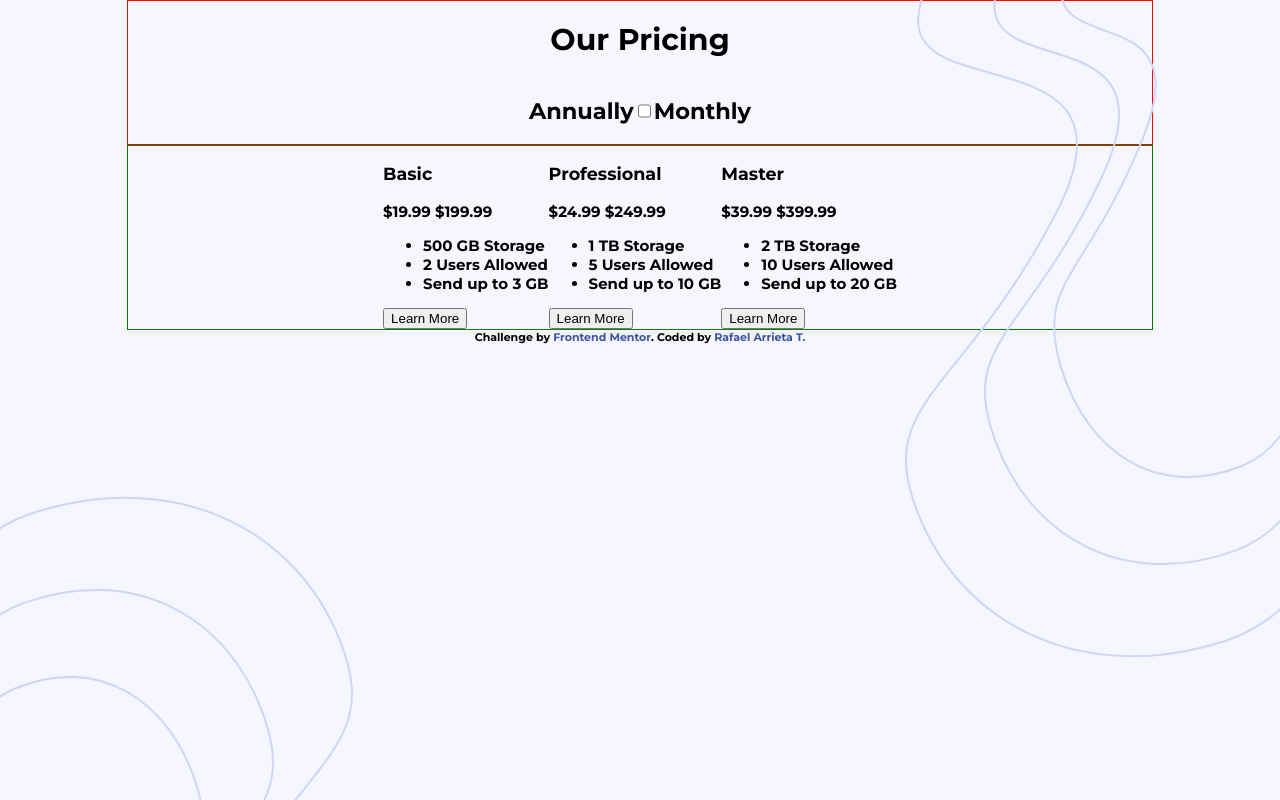
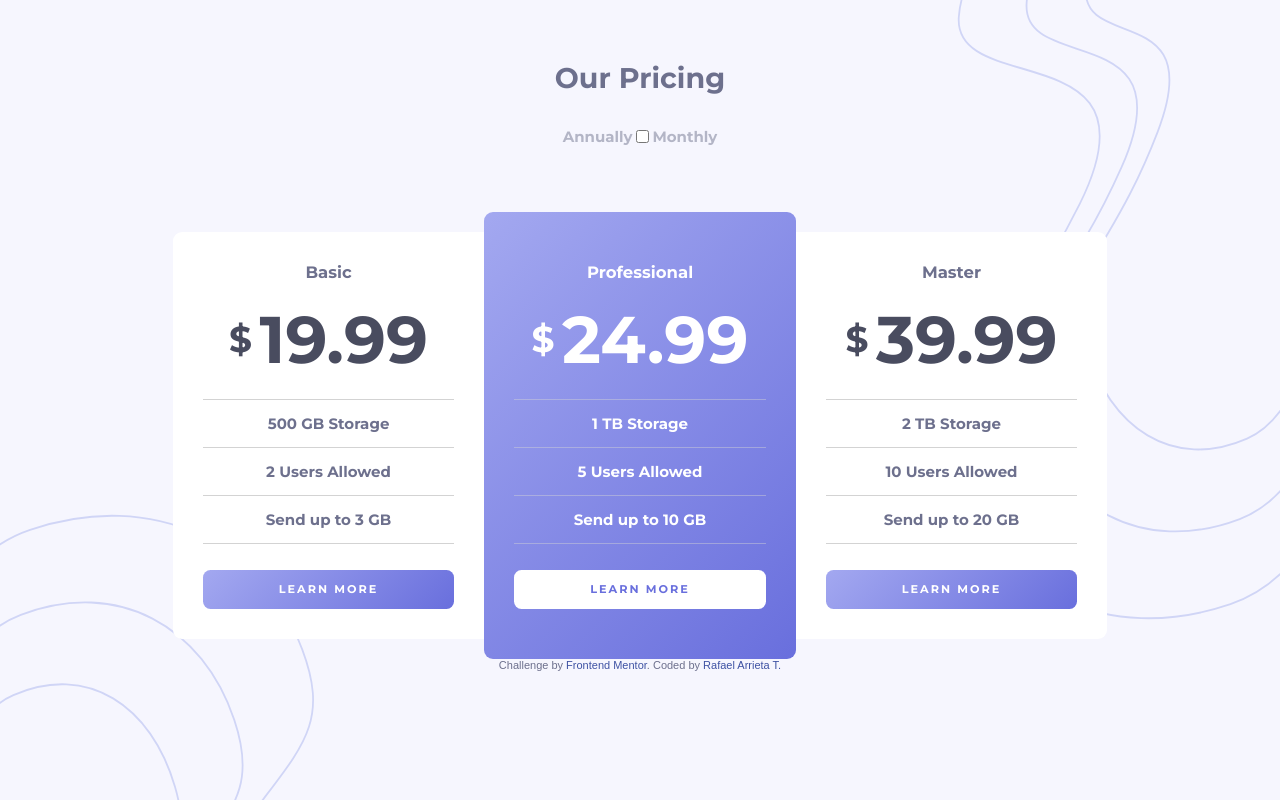
Before and after one commit to rarrietat/pricing-component-with-toggle, a plain HTML site: page index.html in a window 1280 px wide. Drawn offline with Linux system fonts and the light colour scheme.

Commit message:
desktop version

```diff
--- a/css/styles.scss
+++ b/css/styles.scss
@@ -16,52 +16,172 @@ body{
     background-repeat: no-repeat;
     font-family: 'Montserrat', sans-serif;
     background-color: $Very_Light_Grayish_Blue;
+    min-width: 100vw;
+    min-height: 100vh;
+    overflow: hidden;
 }
 
 .bg1{
     position: fixed;
     top: 0;
     right: 0;
-    width: 375px;
-    height: 658px;
-    background-image: url(../images/bg-top.svg);
-    background-size: cover;
+    width: 26.05%;
+    height: 77.5%;
+    z-index: -1;
+    img{
+        width: 100%;
+        height: 100%;
+    }
 }
 .bg2{
     position: fixed;
     left: 0;
     top: 100%;
     transform: translateY(-100%);
-    width: 353px;
-    height: 304px;
-    background-image: url(../images/bg-bottom.svg);
+    width: 24.5%;
+    height: 35.75%;
+    z-index: -1;
+    img{
+        width: 100%;
+        height: 100%;
+    }
 }
 
 header{
-    border: 1px solid red;
     width: 80%;
     margin: 0 auto;
     display: flex;
     flex-direction: column;
     justify-content: center;
     align-items: center;
+    margin-bottom: 4.2%;
+    h1{
+        margin-top: 5.9%;
+        font-size: 1.9rem;
+        color: $Grayish_Blue;
+    }
     .sub-title{
         display: flex;
+        h2{
+            font-size: 1rem;
+            color: $Light_Grayish_Blue;
+        }
     }
 }
 
 .container{
     margin: 0 auto;
-    border: 1px solid green;
-    width: 80%;
+    width: 73%;
     display: flex;
     justify-content: center;
     align-items: center;
+    .card{
+        width: 50%;
+        height: auto;
+        padding: 2rem 2rem;
+        background-color: #ffffff;
+        display: flex;
+        flex-direction: column;
+        justify-content: center;
+        align-items: center;
+        h3{
+            margin: 0;
+            margin-bottom: 1.1rem;
+            font-size: 1.1rem;
+            color: $Grayish_Blue;
+        }
+        .payment{
+            display: flex;
+            align-items: center;
+            .dollar{
+                font-size: 2.4rem;
+                color: $Dark_Grayish_Blue;
+            }
+            .price{
+                margin-left: .5rem;
+                font-size: 4.4rem;
+                color: $Dark_Grayish_Blue;
+            }
+        }
+        ul{
+            margin: 0;
+            margin-top: 7.5%;
+            margin-bottom: 10.4%;
+            padding: 0;
+            width: 100%;
+            li{
+                border-top: 1px solid #d3d3d3;
+                color: $Grayish_Blue;
+                list-style: none;
+                box-sizing: border-box;
+                padding: .934rem;
+                text-align: center;
+                &:last-child{
+                    border-bottom: 1px solid #d3d3d3;
+                }
+            }
+        }
+        button{
+            width: 100%;
+            height: 2.6rem;
+            border: 0;
+            border-radius: .5rem;
+            background: linear-gradient(135deg, hsl(236, 72%, 79%), hsl(237, 63%, 64%));
+            box-sizing: border-box;
+            text-transform: uppercase;
+            font-family: 'Montserrat', sans-serif;
+            color: #ffffff;
+            font-size: .75rem;
+            letter-spacing: 2px;
+            outline: none;
+            &:hover{
+                color: hsl(237, 63%, 64%);
+                background: #ffffff;
+                border: 1px inset hsl(237, 63%, 64%);
+                cursor: pointer;
+            }
+        }
+        &:nth-child(even){
+            padding: 3.35rem 2rem;
+            border-radius: .6rem;
+            background-image: linear-gradient(135deg, hsl(236, 72%, 79%), hsl(237, 63%, 64%));
+            h3, .dollar, .price, li{
+                color: #ffffff;
+            }
+            ul{
+                li{
+                    border-top: 1px solid #d3d3d370;
+                    &:last-child{
+                        border-bottom: 1px solid #d3d3d370;
+                    }
+                }
+            }
+            button{
+                background: #ffffff;
+                color: hsl(237, 63%, 64%);
+                &:hover{
+                    color: #ffffff;
+                    background-image: linear-gradient(135deg, hsl(236, 62%, 73%), hsl(237, 63%, 64%));
+                    border: 1px solid #ffffff;
+                }
+            }
+        }
+        &:first-child{
+            border-top-left-radius: .6rem;
+            border-bottom-left-radius: .6rem;
+        }
+        &:last-child{
+            border-top-right-radius: .6rem;
+            border-bottom-right-radius: .6rem;
+        }
+    }
 }
 
 footer {
     font-size: 11px;
     text-align: center;
+    font-family: sans-serif;
+    color: $Grayish_Blue;
     a {
         text-decoration: none;
         color: hsl(228, 45%, 44%);
--- a/index.html
+++ b/index.html
@@ -7,7 +7,7 @@
 
   <link rel="icon" type="image/png" sizes="32x32" href="./images/favicon-32x32.png">
   <link rel="stylesheet" href="css/styles.min.css">
-  <title>Frontend Mentor | pricing-component with toggle</title>
+  <title>Frontend Mentor | pricing component with toggle</title>
 
 </head>
 
@@ -22,14 +22,17 @@
     </div>
   </header>
 
-  <div class="bg1"></div>
-  <div class="bg2"></div>
+  <div class="bg1"><img src="images/bg-top.svg"></div>
+  <div class="bg2"><img src="images/bg-bottom.svg"></div>
 
   <section class="container">
-    <div class="">
+    <div class="card">
       <h3>Basic</h3>
-      <span>&dollar;19.99
-        &dollar;199.99</span>
+      <div class="payment">
+        <span class="dollar">&dollar;</span>
+        <span class="price">19.99</span>
+        <!-- &dollar;199.99 -->
+      </div>
       <ul>
         <li>500 GB Storage</li>
         <li>2 Users Allowed</li>
@@ -38,10 +41,13 @@
       <button>Learn More</button>
     </div>
 
-    <div class="">
+    <div class="card">
       <h3>Professional</h3>
-      <span>&dollar;24.99
-        &dollar;249.99</span>
+      <div class="payment">
+        <span class="dollar">&dollar;</span>
+        <span class="price">24.99</span>
+      </div>
+      <!-- &dollar;249.99 -->
       <ul>
         <li>1 TB Storage</li>
         <li>5 Users Allowed</li>
@@ -50,10 +56,13 @@
       <button>Learn More</button>
     </div>
 
-    <div class="">
+    <div class="card">
       <h3>Master</h3>
-      <span>&dollar;39.99
-        &dollar;399.99</span>
+      <div class="payment">
+        <span class="dollar">&dollar;</span>
+        <span class="price">39.99</span>
+        <!-- &dollar;399.99 -->
+      </div>
       <ul>
         <li>2 TB Storage</li>
         <li>10 Users Allowed</li>
```
Also changed, not shown: css/styles.min.css, 1 other file.
